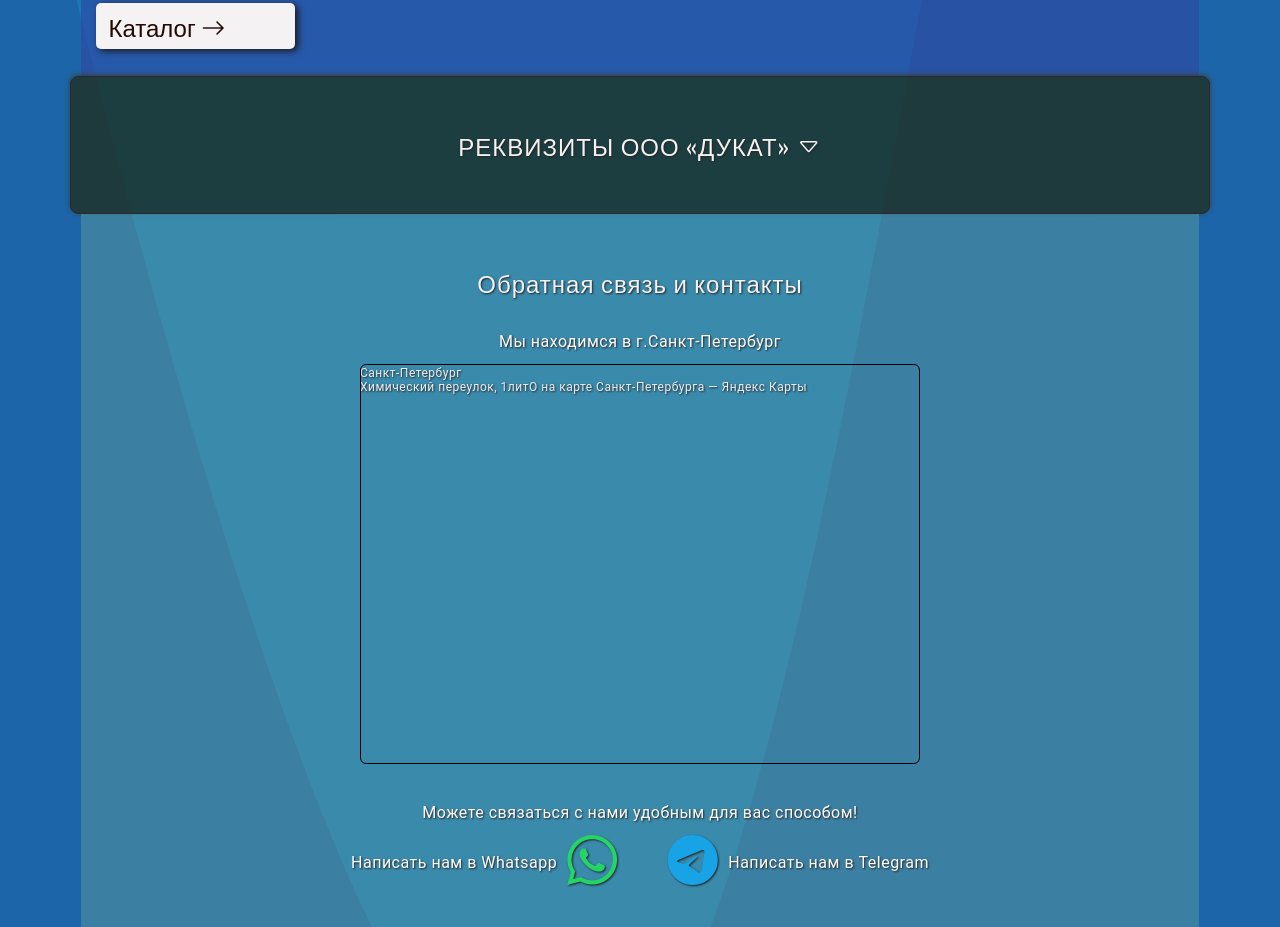
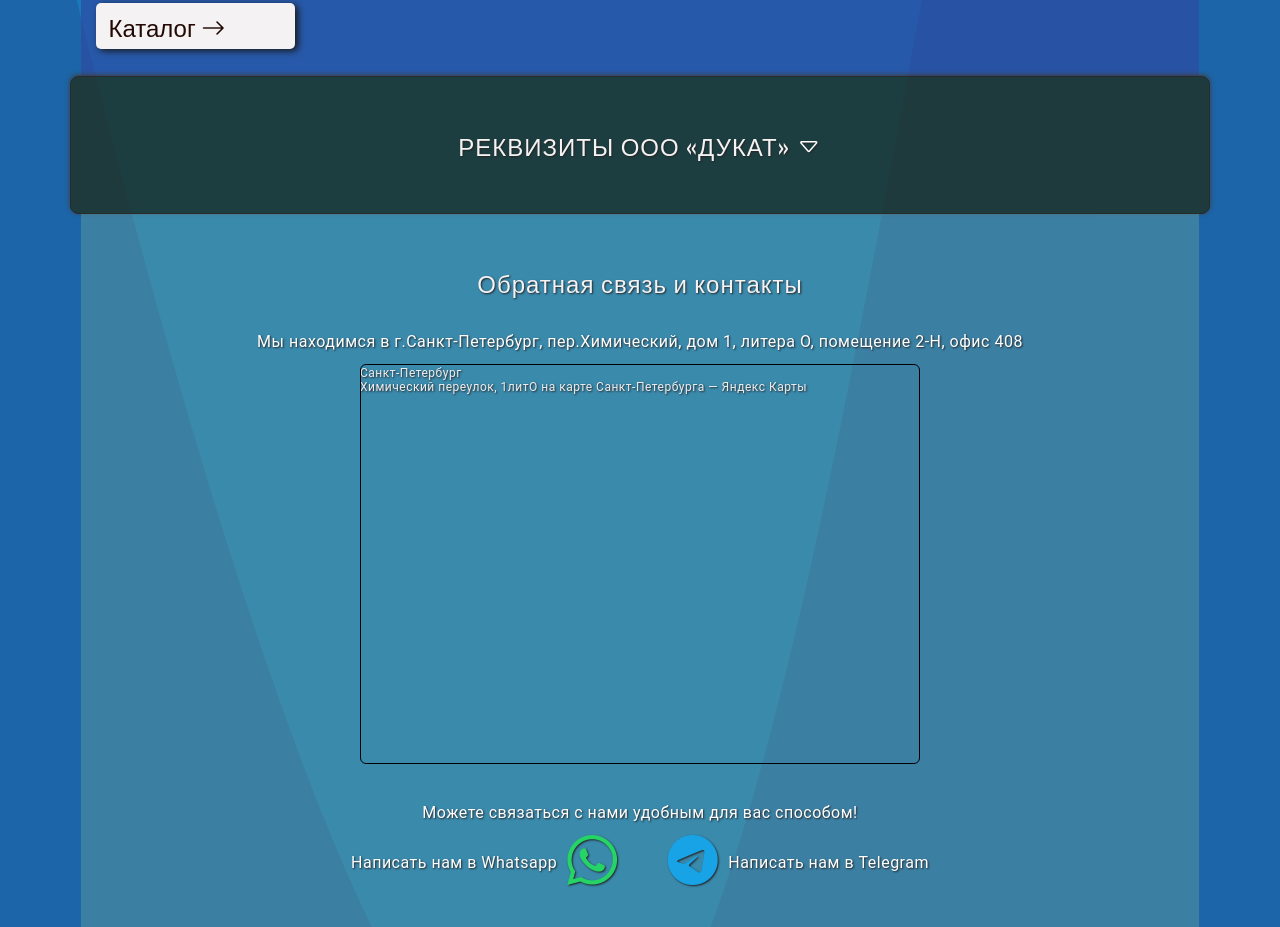
Before and after one commit to crumb789/truck, a Vue app: page / in a window 1280 px wide. Shown: the part 1200-2127 px from the top of the page. Built offline with nearby package versions, Linux system fonts and the light colour scheme.

Commit message:
info hidden btn colors

```diff
--- a/src/components/CatalogComp.vue
+++ b/src/components/CatalogComp.vue
@@ -121,10 +121,9 @@ export default {
         cursor: pointer;
         z-index: 99;
         box-shadow: 3px 2px 7px #181818;
-
-        &:hover{
-            // box-shadow: 3px 2px 10px #181818;
-        }
+        // &:hover{
+        //     // box-shadow: 3px 2px 10px #181818;
+        // }
         &:active{
             -webkit-box-shadow: 3px 2px 3px 0px #838282 inset;
             -moz-box-shadow: 3px 2px 3px 0px #838282 inset;
--- a/src/components/ContComp.vue
+++ b/src/components/ContComp.vue
@@ -5,7 +5,7 @@
     </div>
     <div class="contact-map">
       <div class="contact-map_descr">
-        Мы находимся в г.Санкт‑Петербург
+        Мы находимся в г.Санкт‑Петербург, пер.Химический, дом 1, литера О, помещение 2-Н, офис 408
       </div>
       <div style="position:relative;overflow:hidden;">
         <a href="https://yandex.ru/maps/2/saint-petersburg/?utm_medium=mapframe&utm_source=maps" style="color:#eee;font-size:12px;position:absolute;top:0px;">Санкт‑Петербург</a>
--- a/src/components/InfoComp.vue
+++ b/src/components/InfoComp.vue
@@ -147,6 +147,7 @@ export default {
         transform: rotate(0deg);
         transition: 0.3s all;
         animation: rotatezero 1s 1 ease-in;
+        color: #fff;
     }
 
 }
@@ -164,15 +165,19 @@ export default {
     }
     25%{
         transform: rotate(-8deg);
+        color: rgb(184, 74, 74);
     }
     50%{
         transform: rotate(22deg);
+        color: rgb(197, 97, 97);
     }
     75%{
         transform: rotate(2deg);
+        color: rgb(165, 132, 132);
     }
     100%{
         transform: rotate(0deg);
+        color: #fff;
     }
 }
 
@@ -182,15 +187,19 @@ export default {
     }
     25%{
         transform: rotate(188deg);
+        color: rgb(53, 103, 196);
     }
     50%{
         transform: rotate(160deg);
+        color: rgb(81, 113, 172);
     }
     75%{
         transform: rotate(190deg);
+        color: rgb(150, 176, 224);
     }
     100%{
         transform: rotate(180deg);
+        color: cornflowerblue;
     }
 }
 
```
Also changed, not shown: 7 other files (tests, documents, lock files or other folders).
